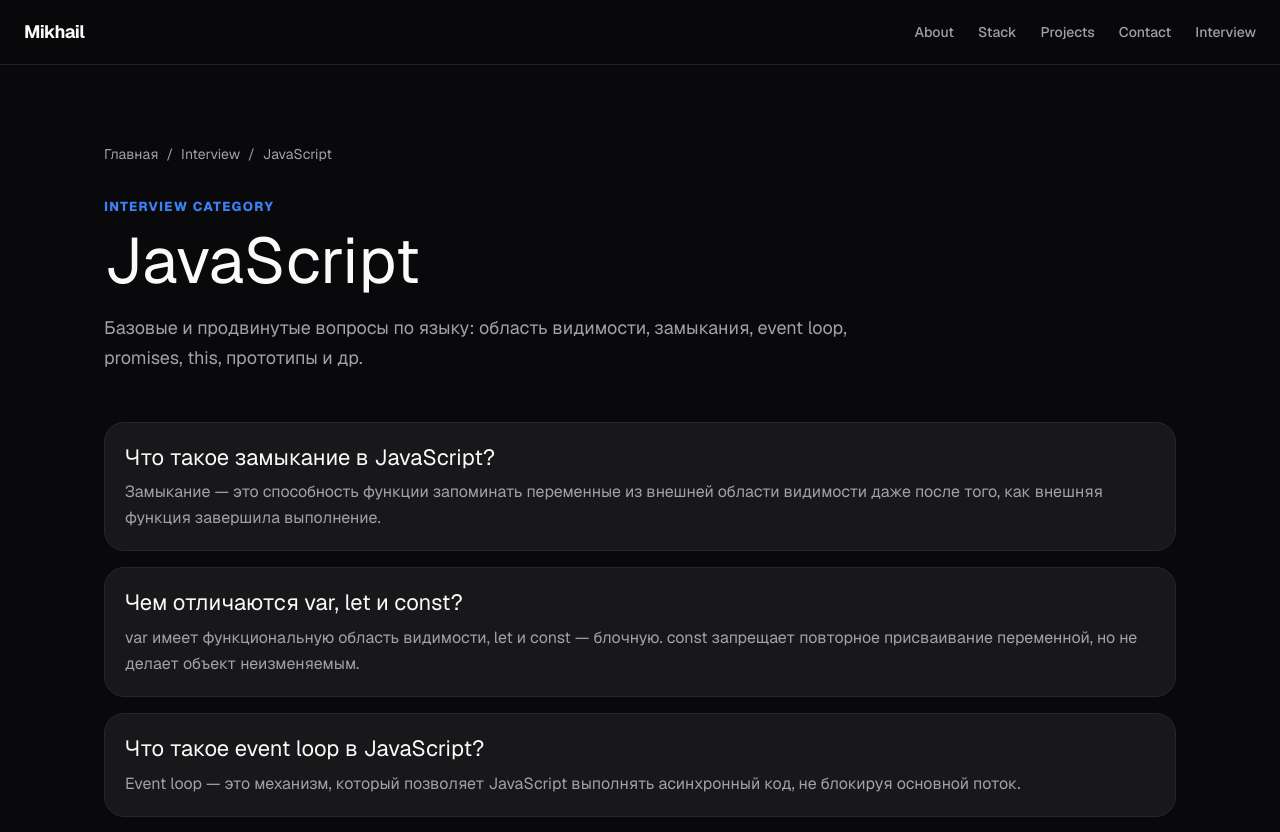
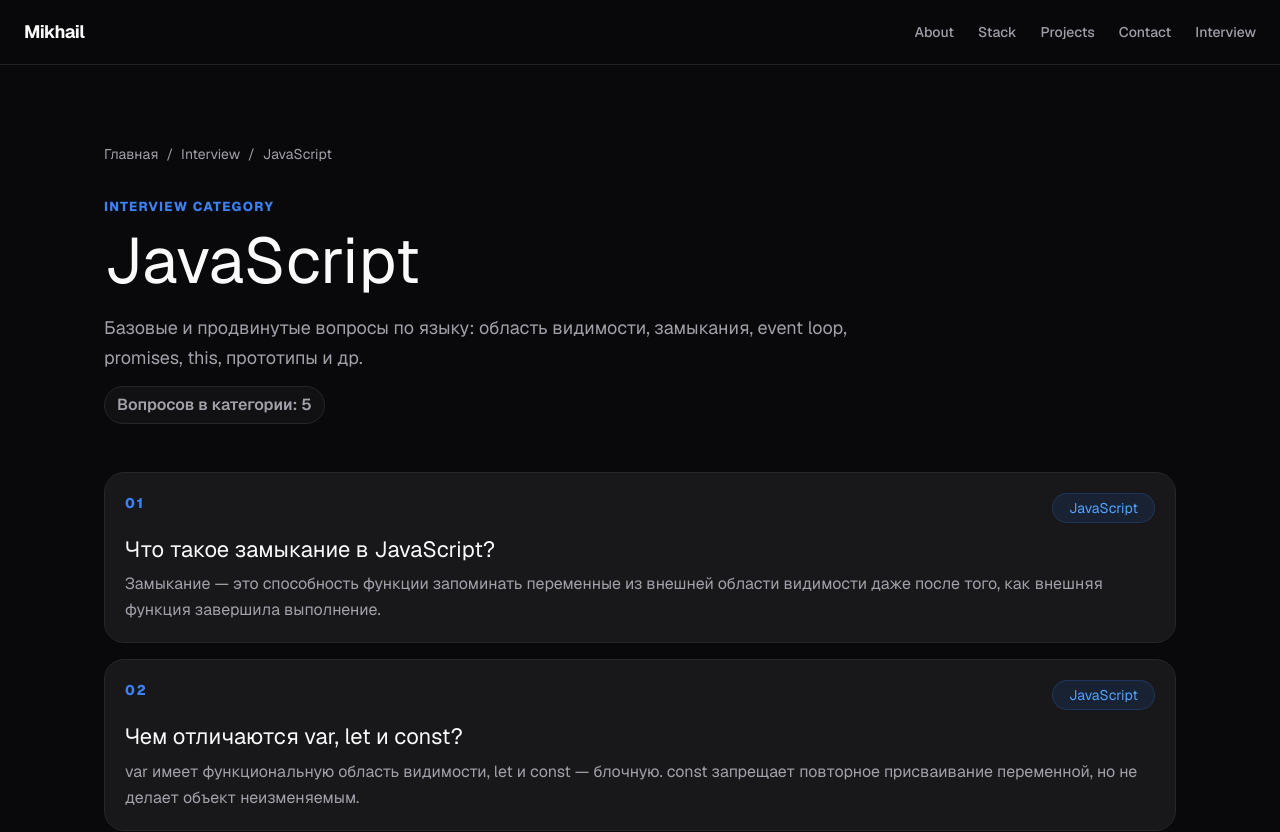
Before and after one commit to avramenkomy/portfolio, a Next.js app: page /interview/javascript in a window 1280 px wide. Shown: the top 832 px of the page. Built offline with nearby package versions, Linux system fonts and the light colour scheme; no server answers.

Commit message:
feat: improve interview category page

```diff
--- a/src/app/interview/[category]/page.js
+++ b/src/app/interview/[category]/page.js
@@ -6,6 +6,7 @@ import {
   interviewCategories,
 } from '@/data/interviewQuestions';
 import styles from '../interview.module.scss';
+import Badge from '@/components/ui/Badge';
 
 
 export function generateStaticParams() {
@@ -60,16 +61,29 @@ export default async function InterviewCategoryPage({ params }) {
         <h1 className={styles.title}>{category.title}</h1>
 
         <p className={styles.description}>{category.description}</p>
+
+        <p className={styles.categoryMeta}>
+          Вопросов в категории: {questions.length}
+        </p>
       </section>
 
       <section className={styles.questionList} aria-label="Список вопросов">
-        {questions.map((question) => (
+        {questions.map((question, index) => (
           <Link
             className={styles.questionCard}
             href={`/interview/${category.slug}/${question.slug}`}
             key={question.slug}
           >
+            <div className={styles.questionCardHeader}>
+              <span className={styles.questionNumber}>
+                {String(index + 1).padStart(2, '0')}
+              </span>
+
+              <Badge>{category.title}</Badge>
+            </div>
+
             <h2 className={styles.questionTitle}>{question.title}</h2>
+
             <p className={styles.questionText}>{question.shortAnswer}</p>
           </Link>
         ))}
--- a/src/app/interview/interview.module.scss
+++ b/src/app/interview/interview.module.scss
@@ -132,6 +132,22 @@
   border-color: var(--accent, #2563eb);
 }
 
+.questionCardHeader {
+  display: flex;
+  flex-wrap: wrap;
+  align-items: flex-start;
+  justify-content: space-between;
+  gap: 12px;
+  margin-bottom: 12px;
+}
+
+.questionNumber {
+  color: var(--accent);
+  font-size: 14px;
+  font-weight: 800;
+  letter-spacing: 0.12em;
+}
+
 .questionTitle {
   margin: 0 0 8px;
   color: var(--foreground, #0f172a);
@@ -143,6 +159,18 @@
   margin: 0;
   color: var(--muted-foreground, #475569);
   line-height: 1.6;
+}
+
+.categoryMeta {
+  margin: 12px 0 0;
+  width: fit-content;
+  max-width: 100%;
+  padding: 6px 12px;
+  border: 1px solid var(--border);
+  border-radius: 999px;
+  background: var(--muted-surface);
+  color: var(--muted-foreground, #475569);
+  font-weight: 600;
 }
 
 .article {
```
